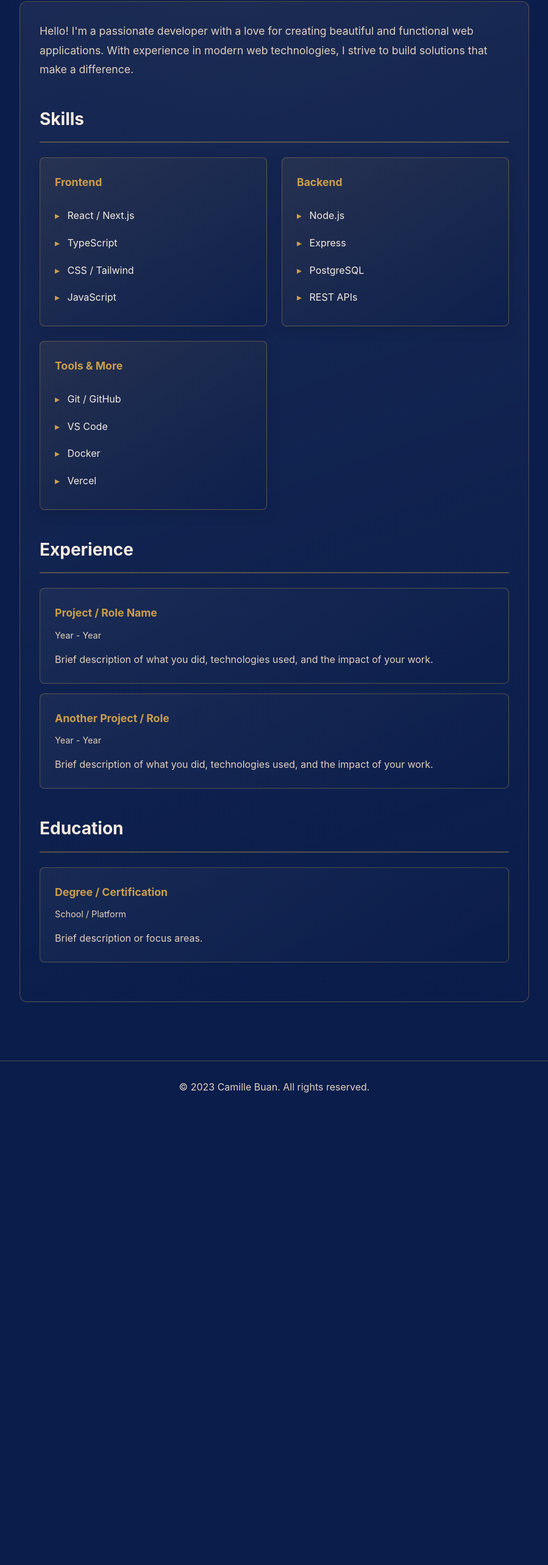
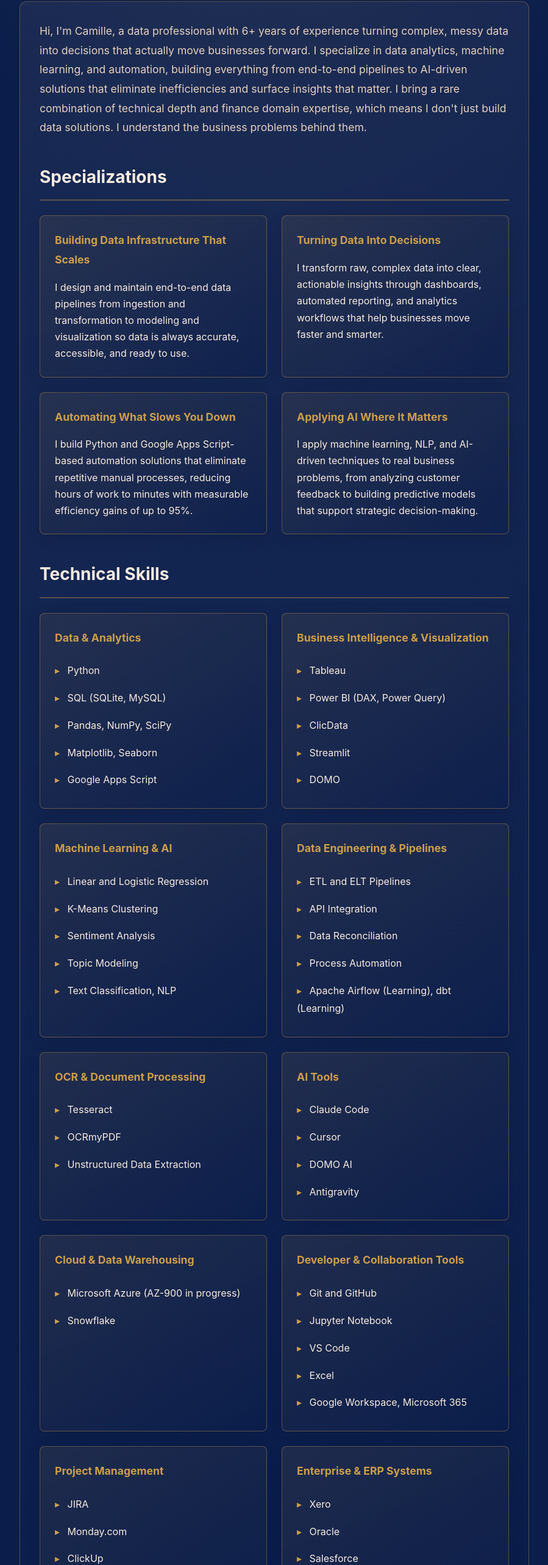
Before and after one commit to csbuan/my-portfolio, a Next.js app: page /about in a window 1280 px wide. Shown: the part 217-2783 px from the top of the page at 61% size, without its empty margins (190-1089 px from the left). Before the commit the page ends 2041 px from the top, so only its background shows below. Built offline with nearby package versions, Linux system fonts and the light colour scheme; no server answers.

Commit message:
Edited the About Me Skills and Specializations

```diff
--- a/app/about/about.module.css
+++ b/app/about/about.module.css
@@ -120,6 +120,12 @@
   font-size: 1.1rem;
 }
 
+.skillItem p {
+  color: var(--color-ivory);
+  margin: 0;
+  line-height: 1.7;
+}
+
 .skillItem ul {
   list-style: none;
   padding: 0;
--- a/app/about/page.tsx
+++ b/app/about/page.tsx
@@ -14,63 +14,148 @@
         <div className={styles.content}>
           <div className={styles.bio}>
             <p>
-              Hello! I&apos;m a passionate developer with a love for creating beautiful and functional web applications.
-              With experience in modern web technologies, I strive to build solutions that make a difference.
+              Hi, I&apos;m Camille, a data professional with 6+ years of experience turning
+              complex, messy data into decisions that actually move businesses forward. I
+              specialize in data analytics, machine learning, and automation, building
+              everything from end-to-end pipelines to AI-driven solutions that eliminate
+              inefficiencies and surface insights that matter. I bring a rare combination
+              of technical depth and finance domain expertise, which means I don&apos;t just
+              build data solutions. I understand the business problems behind them.
             </p>
 
-            <h2>Skills</h2>
+            <h2>Specializations</h2>
             <div className={styles.skillsGrid}>
               <div className={styles.skillItem}>
-                <h3>Frontend</h3>
+                <h3>Building Data Infrastructure That Scales</h3>
+                <p>
+                  I design and maintain end-to-end data pipelines from ingestion and
+                  transformation to modeling and visualization so data is always
+                  accurate, accessible, and ready to use.
+                </p>
+              </div>
+              <div className={styles.skillItem}>
+                <h3>Turning Data Into Decisions</h3>
+                <p>
+                  I transform raw, complex data into clear, actionable insights through
+                  dashboards, automated reporting, and analytics workflows that help
+                  businesses move faster and smarter.
+                </p>
+              </div>
+              <div className={styles.skillItem}>
+                <h3>Automating What Slows You Down</h3>
+                <p>
+                  I build Python and Google Apps Script-based automation solutions that
+                  eliminate repetitive manual processes, reducing hours of work to
+                  minutes with measurable efficiency gains of up to 95%.
+                </p>
+              </div>
+              <div className={styles.skillItem}>
+                <h3>Applying AI Where It Matters</h3>
+                <p>
+                  I apply machine learning, NLP, and AI-driven techniques to real
+                  business problems, from analyzing customer feedback to building
+                  predictive models that support strategic decision-making.
+                </p>
+              </div>
+            </div>
+
+            <h2>Technical Skills</h2>
+            <div className={styles.skillsGrid}>
+              <div className={styles.skillItem}>
+                <h3>Data & Analytics</h3>
                 <ul>
-                  <li>React / Next.js</li>
-                  <li>TypeScript</li>
-                  <li>CSS / Tailwind</li>
-                  <li>JavaScript</li>
+                  <li>Python</li>
+                  <li>SQL (SQLite, MySQL)</li>
+                  <li>Pandas, NumPy, SciPy</li>
+                  <li>Matplotlib, Seaborn</li>
+                  <li>Google Apps Script</li>
                 </ul>
               </div>
               <div className={styles.skillItem}>
-                <h3>Backend</h3>
+                <h3>Business Intelligence & Visualization</h3>
                 <ul>
-                  <li>Node.js</li>
-                  <li>Express</li>
-                  <li>PostgreSQL</li>
-                  <li>REST APIs</li>
+                  <li>Tableau</li>
+                  <li>Power BI (DAX, Power Query)</li>
+                  <li>ClicData</li>
+                  <li>Streamlit</li>
+                  <li>DOMO</li>
                 </ul>
               </div>
               <div className={styles.skillItem}>
-                <h3>Tools & More</h3>
+                <h3>Machine Learning & AI</h3>
                 <ul>
-                  <li>Git / GitHub</li>
+                  <li>Linear and Logistic Regression</li>
+                  <li>K-Means Clustering</li>
+                  <li>Sentiment Analysis</li>
+                  <li>Topic Modeling</li>
+                  <li>Text Classification, NLP</li>
+                </ul>
+              </div>
+              <div className={styles.skillItem}>
+                <h3>Data Engineering & Pipelines</h3>
+                <ul>
+                  <li>ETL and ELT Pipelines</li>
+                  <li>API Integration</li>
+                  <li>Data Reconciliation</li>
+                  <li>Process Automation</li>
+                  <li>Apache Airflow (Learning), dbt (Learning)</li>
+                </ul>
+              </div>
+              <div className={styles.skillItem}>
+                <h3>OCR & Document Processing</h3>
+                <ul>
+                  <li>Tesseract</li>
+                  <li>OCRmyPDF</li>
+                  <li>Unstructured Data Extraction</li>
+                </ul>
+              </div>
+              <div className={styles.skillItem}>
+                <h3>AI Tools</h3>
+                <ul>
+                  <li>Claude Code</li>
+                  <li>Cursor</li>
+                  <li>DOMO AI</li>
+                  <li>Antigravity</li>
+                </ul>
+              </div>
+              <div className={styles.skillItem}>
+                <h3>Cloud & Data Warehousing</h3>
+                <ul>
+                  <li>Microsoft Azure (AZ-900 in progress)</li>
+                  <li>Snowflake</li>
+                </ul>
+              </div>
+              <div className={styles.skillItem}>
+                <h3>Developer & Collaboration Tools</h3>
+                <ul>
+                  <li>Git and GitHub</li>
+                  <li>Jupyter Notebook</li>
                   <li>VS Code</li>
-                  <li>Docker</li>
-                  <li>Vercel</li>
+                  <li>Excel</li>
+                  <li>Google Workspace, Microsoft 365</li>
+                </ul>
+              </div>
+              <div className={styles.skillItem}>
+                <h3>Project Management</h3>
+                <ul>
+                  <li>JIRA</li>
+                  <li>Monday.com</li>
+                  <li>ClickUp</li>
+                  <li>Trello</li>
+                </ul>
+              </div>
+              <div className={styles.skillItem}>
+                <h3>Enterprise & ERP Systems</h3>
+                <ul>
+                  <li>Xero</li>
+                  <li>Oracle</li>
+                  <li>Salesforce</li>
+                  <li>EDI</li>
+                  <li>RevPro (Zuora)</li>
                 </ul>
               </div>
             </div>
 
-            <h2>Experience</h2>
-            <div className={styles.experience}>
-              <div className={styles.experienceItem}>
-                <h3>Project / Role Name</h3>
-                <p className={styles.date}>Year - Year</p>
-                <p>Brief description of what you did, technologies used, and the impact of your work.</p>
-              </div>
-              <div className={styles.experienceItem}>
-                <h3>Another Project / Role</h3>
-                <p className={styles.date}>Year - Year</p>
-                <p>Brief description of what you did, technologies used, and the impact of your work.</p>
-              </div>
-            </div>
-
-            <h2>Education</h2>
-            <div className={styles.education}>
-              <div className={styles.educationItem}>
-                <h3>Degree / Certification</h3>
-                <p className={styles.date}>School / Platform</p>
-                <p>Brief description or focus areas.</p>
-              </div>
-            </div>
           </div>
         </div>
       </section>
```
